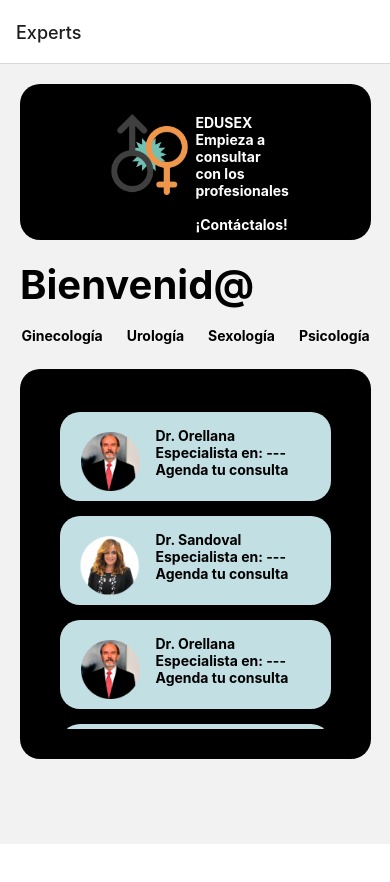
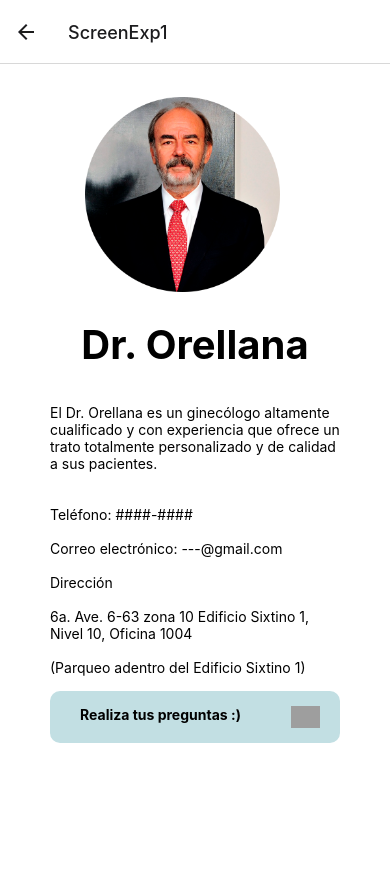
Before and after one commit to cayomol01/EDUSEX---3.2, a React Native app: screen /ScreenExp1 in a window 390 px wide. Shown: the top 882 px of the page. Before the commit the page ends 844 px from the top, so only its background shows below. Built offline with nearby package versions, Linux system fonts and the light colour scheme; grey boxes are pictures that could not be loaded.

Commit message:
🥼 Update 2 Expertos

```diff
--- a/components/experts/Experts.js
+++ b/components/experts/Experts.js
@@ -34,7 +34,7 @@ const Experts = ( {navigation} ) => {
                 <View style={{ flex : 1, justifyContent : 'center', padding : 15 }}>
                     <TouchableOpacity
                         onPress = {
-                        () => navigation.navigate('Screen1')
+                        () => navigation.navigate('ScreenExp1')
                     }>
                         <View style={styles.containerCards}>
                             <Image style={styles.imageProfile} source={ require('../.././assets/fakeprofile.png') } />
--- /dev/null
+++ b/components/experts/ScreenExp1.js
@@ -0,0 +1,115 @@
+import * as React from 'react';
+import { Text, View, StyleSheet, Image, ScrollView, TouchableOpacity } from 'react-native';
+
+const ScreenExp1 = ( {navigation} ) => {
+  return (
+    <>
+      <View style={styles.containerDr}>
+        <Image style={styles.imageProfileDr} source={ require('../.././assets/fakeprofile.png') } />
+      </View>
+      <View style={styles.containerDr2}>
+        <Text style={styles.textTittleDr}>Dr. Orellana</Text>
+      </View>
+      <View style={styles.containerDr3}>
+      <ScrollView style={styles.scrollView}>
+        <Text>El Dr. Orellana es un ginecólogo altamente cualificado y con experiencia que ofrece un trato totalmente personalizado y de calidad a sus pacientes.</Text>
+        <Text>{"\n\n"}Teléfono: ####-####{"\n\n"}Correo electrónico: ---@gmail.com{"\n\n"}Dirección{"\n\n"}6a. Ave. 6-63 zona 10 Edificio Sixtino 1, Nivel 10, Oficina 1004{"\n\n"}(Parqueo adentro del Edificio Sixtino 1)</Text>
+        <TouchableOpacity
+            onPress = {
+            () => navigation.navigate('Screen1')
+        }>
+            <View style={styles.containerQ}>
+                <Text style={styles.detailsQ}>Realiza tus preguntas :)</Text>
+                <Image style={styles.imageQ} source={ require('../.././assets/next.png') } />
+            </View>
+        </TouchableOpacity>
+      </ScrollView>
+      </View>
+    </>
+  );
+}
+
+export default ScreenExp1
+
+const styles = StyleSheet.create({
+  containerDr: {
+    alignItems: 'center',
+    justifyContent: 'center',
+    width : '100%',
+    height : 290,
+    marginTop: -30,
+    borderRadius : 15,
+    backgroundColor : '#ffff'
+  },
+
+  containerDr2: {
+    alignItems: 'center',
+    justifyContent: 'center',
+    width : '100%',
+    height : 150,
+    marginTop: -30,
+    marginBottom : -50,
+    borderRadius : 15,
+    backgroundColor : '#FFFFFF',
+    overflow : 'hidden'
+  },
+
+  containerDr3: {
+    alignItems: 'center',
+    justifyContent: 'center',
+    width : '100%',
+    height : '100%',
+    marginTop: -30,
+    padding: 30,
+    borderRadius : 15,
+    backgroundColor : '#FFFFFF'
+  },
+
+  textTittleDr : {
+    fontWeight : 'bold',
+    fontSize : 40,
+    marginTop: -50
+  },
+
+  scrollView: {
+    backgroundColor: 'transparent',
+    marginHorizontal: 20,
+    paddingTop: 10
+  },
+
+  imageProfileDr : {
+    width : '50%',
+    height : '100%',
+    resizeMode: 'contain',
+    marginLeft: -25,
+    marginTop:30
+  },
+
+  containerQ : {
+    width: '100%',
+    height: '80%',
+    borderRadius: 10,
+    padding: 15,
+    backgroundColor: '#c2dfe3',
+    alignItems: 'center',
+    marginBottom: 15,
+    marginTop: 15,
+    flex: 1,
+    flexDirection: 'row'
+  },
+
+  imageQ : {
+    marginTop: -1,
+    width : '50%',
+    height : '100%',
+    resizeMode: 'contain',
+    marginRight: -50
+  },
+
+  detailsQ: {
+    fontWeight : 'bold',
+    fontSize: 14,
+    marginBottom: 5,
+    marginLeft: 15
+  },
+});
--- a/navigation/MainStack.js
+++ b/navigation/MainStack.js
@@ -13,6 +13,7 @@ import Screen8 from '../components/condoms/Screen8.js';
 import Screen9 from '../components/condoms/Screen9.js';
 import Screen10 from '../components/condoms/Screen10.js';
 import Experts from '../components/experts/Experts.js';
+import ScreenExp1 from '../components/experts/ScreenExp1.js';
 
 const Stack = createNativeStackNavigator()
 
@@ -82,6 +83,11 @@ const MainStack = () => {
                 name = "Screen10"
                 component = {Screen10}
             />
+
+            <Stack.Screen
+                name = "ScreenExp1"
+                component = {ScreenExp1}
+            />
         </Stack.Navigator>
     </NavigationContainer>
   );
```
